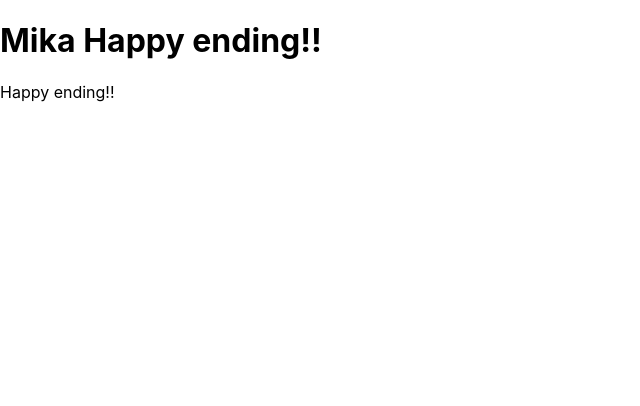
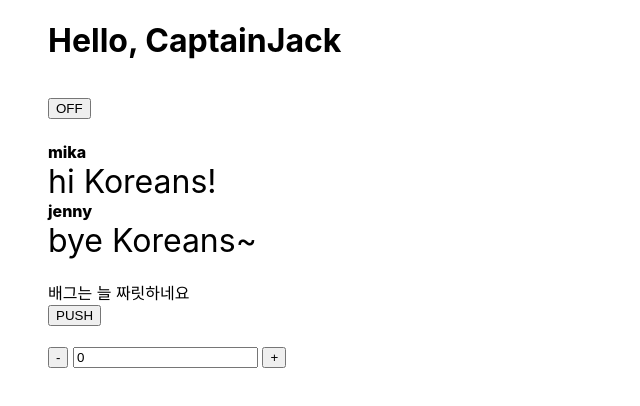
Before and after one commit to Captainjack-kor/studyAlone, a React (Create React App) app in the folder practice/react/my-app/: page / in a window 1280 px wide. Shown: the top 406 px of the page, without its empty margins (0-640 px from the left). Built offline with nearby package versions, Linux system fonts and the light colour scheme.

Commit message:
add:plus & minus inputButton

```diff
--- a/practice/react/my-app/src/App.css
+++ b/practice/react/my-app/src/App.css
@@ -1,5 +1,9 @@
 .App {
   text-align: center;
+}
+
+html {
+  margin-left: 3rem;
 }
 
 .App-logo {
@@ -36,3 +40,11 @@
     transform: rotate(360deg);
   }
 }
+
+.nameEffect {
+  font-weight: 800;
+}
+
+.contentsEffect {
+  font-size: 2rem;
+}
--- a/practice/react/my-app/src/App.js
+++ b/practice/react/my-app/src/App.js
@@ -1,3 +1,4 @@
+import React from 'react';
 import './App.css';
 
 const user = {
@@ -7,7 +8,7 @@ const user = {
 
 let getGreeting = (think) => {
   if(think) {
-    return <h1>Mika {formName(user)}</h1>
+    return <h1 tabIndex="0">Mika {formName(user)}</h1>
   }
   return <h1> NOOOOOO </h1>
 }
@@ -16,15 +17,118 @@ let formName = (user) => {
   return <span>{user.firstName + ' ' + user.lastName}</span>;
 }
 
-function App() {
-  const predict = true;
-  const name = "REACT";
+// function Welcome(props) {
+//   return <h1>Hello, {props.name}</h1>;
+// }
+
+class Welcome extends React.Component {
+  render() {
+    return <h1>Hello, {this.props.name}</h1>;
+  }
+}
+
+class Toggleswitch extends React.Component {
+  constructor(props){
+    super(props);
+    this.state = { isOn: false }
+    this.handleclick = this.handleclick.bind(this);
+  }
+
+  handleclick() {
+    console.log('CLICKED!');
+    this.setState(prevState => ({
+      isOn: !prevState.isOn
+    }));
+  }
+
+
+  render() {
+    return <h1><button onClick={this.handleclick}>{ this.state.isOn ? 'ON' : 'OFF'}</button></h1>;
+  }
+}
+
+function formatDate(date) {
+  return date.toLocaleDateString();
+}
+
+// function tick() {
+//   ReactDOM.render(
+//     <Clock date={new Date()} />,
+//     document.getElementById('root')
+//   );
+// }
+
+//문법사용해서 props 대신 {name, contents}도 가능
+function Tweet({name, contents}) {
   return (
-    <div className="test">
-      <div>
-        {getGreeting(predict)}
-        {formName(user)}
-      </div>
+    <div>
+      <div className="nameEffect">{name}</div>
+      <div className="contentsEffect">{contents}</div>
+    </div>
+  );
+}
+
+function ChildrenValue({writer}) {
+  const nowLearning = true;
+  return (
+    <div>{ nowLearning ? (<div>배그는 늘 짜릿하네요</div>) : (<div>react는 늘 짜릿하네요</div>) }</div>
+  );
+}
+
+class CounterBox extends React.Component {
+  constructor(props){
+    super(props);
+    this.state = {isValue: 0};
+    this.plusButton = this.plusButton.bind(this);
+    this.minusButton = this.minusButton.bind(this);
+  }
+
+  plusButton() {
+    console.log("더하기");
+    this.setState(prevState => ({
+      isValue: prevState.isValue + 1
+    }));
+  }
+
+  minusButton() {
+    console.log("빼기");
+    console.log(this.state.isValue);
+    if(this.state.isValue > 0 ) {
+      this.setState(prevState => ({
+        isValue: prevState.isValue - 1
+      }));
+    }
+  }
+  render() {
+    return (
+      <>
+      {/* <button onClick={this.minusButton}>-</button> <span>{this.state.isValue}</span> <button onClick={this.plusButton}>+</button> */}
+      <button onClick={this.minusButton}>-</button> <input value={this.state.isValue}></input> <button onClick={this.plusButton}>+</button>
+      </>
+    );
+  }
+}
+
+function App(props) {
+  //const element = <Welcome name="Sara" />;
+  /*
+    React가 사용자 정의 컴포넌트로 작성한 엘리먼트를 발견하면
+    JSX 어트리뷰트와 자식을 해당 컴포넌트에 단일 객체로 전달합니다.
+    이 객체를 “props”라고 합니다.
+  */
+  // setInterval(App, 1000);
+  return (
+    <div>
+      <Welcome name="CaptainJack" />
+      <Toggleswitch />
+      <Tweet name="mika" contents="hi Koreans!" />
+      <Tweet name="jenny" contents="bye Koreans~" />
+      <br/>
+      <ChildrenValue writer="김코딩">{props.children}</ChildrenValue>
+      <button>PUSH</button>
+      <br/>
+      <br/>
+      <CounterBox/>
     </div>
   );
 }
```
Also changed, not shown: practice/react/my-app/src/components/Tweet.js (added, +11 -0 lines), practice/react/my-app/src/components/Welcome.js (added, +18 -0 lines), practice/react/my-app/src/components/reactDOM.js (added, +13 -0 lines), practice/react/my-app/src/components/tick.js (added, +11 -0 lines).
